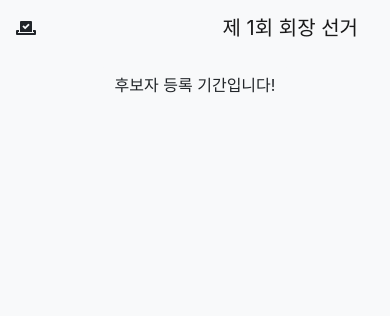
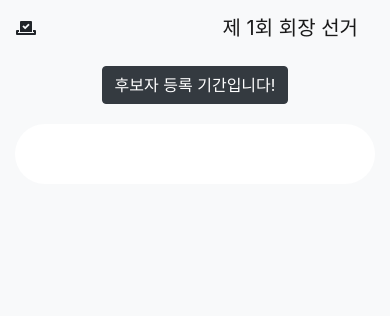
Before and after one commit to uhmtoto/Flask-Vote, a Flask app: page / in a window 390 px wide. Shown: the top 316 px of the page. Run offline with Flask 2, Linux system fonts and the light colour scheme; data that the repository does not hold is empty; some libraries are stand-ins or nearby versions.

Commit message:
UPDATE: Responsive frontend

```diff
--- a/vote/static/css/main.css
+++ b/vote/static/css/main.css
@@ -31,13 +31,14 @@ a {
     margin: 10px auto;
 }
 
+.can-list {
+    background-color: #ffffff;
+    border-radius: 30px;
+    padding: 30px;
+}
+
 .can-img {
     width: auto;
-    height: auto;
-    max-width: 200px;
-    max-height: 200px;
+    height: 35vh;
+    object-fit: cover;
 }
-
-.can-card {
-    max-width: 200px;
-}
--- a/vote/templates/main.html
+++ b/vote/templates/main.html
@@ -18,13 +18,13 @@
     </nav>
     {% if register %}
         <div id="register">
-            <a href="/candidate/register"><button type="button" class="btn btn-light">후보자 등록 기간입니다!</button></a>
+            <a href="/candidate/register"><button type="button" class="btn btn-dark">후보자 등록 기간입니다!</button></a>
         </div>
     {% endif %}
     <div class="container">
         <div class="card-deck can-list">
             {% for candidate in candidates %}
-            <div class="card can-card">
+            <div class="card ">
                 <img class="card-img-top can-img" src="{{ url_for('static', filename='./candidate_img/%s' % candidate[4]) }}" alt="Candidate Image">
                 <div class="card-body bg-light">
                     <h5 class="card-title">{{ candidate[1] }}</h5>
```
